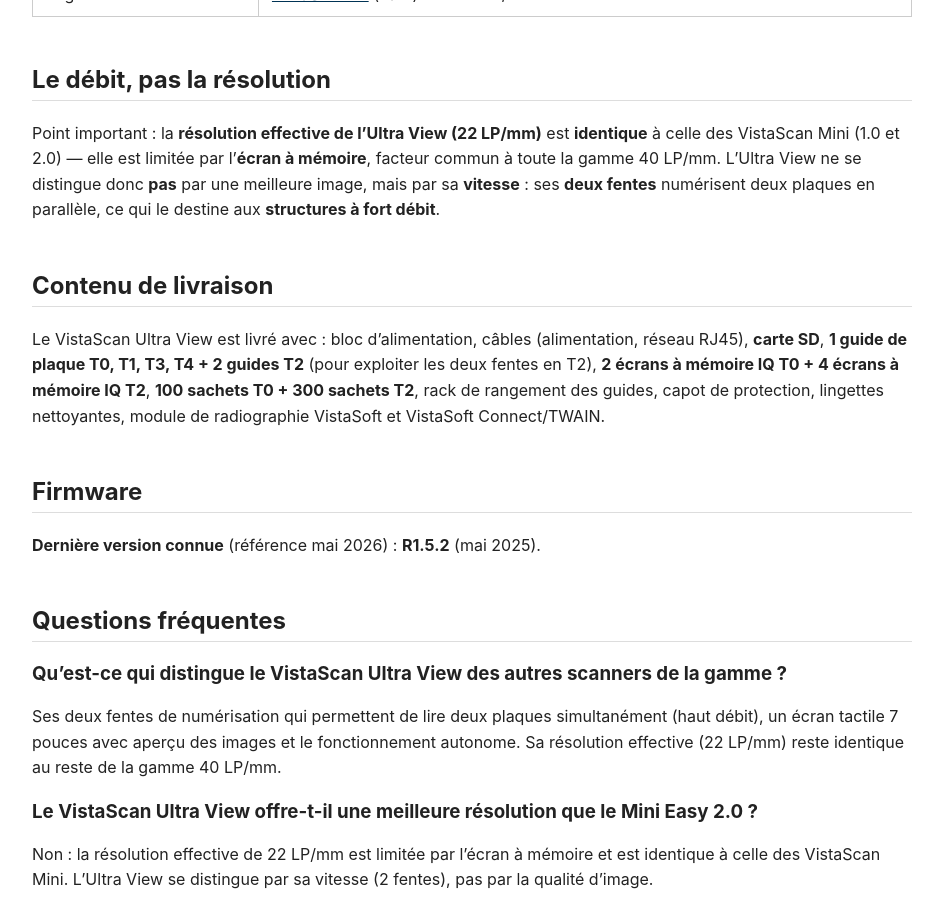
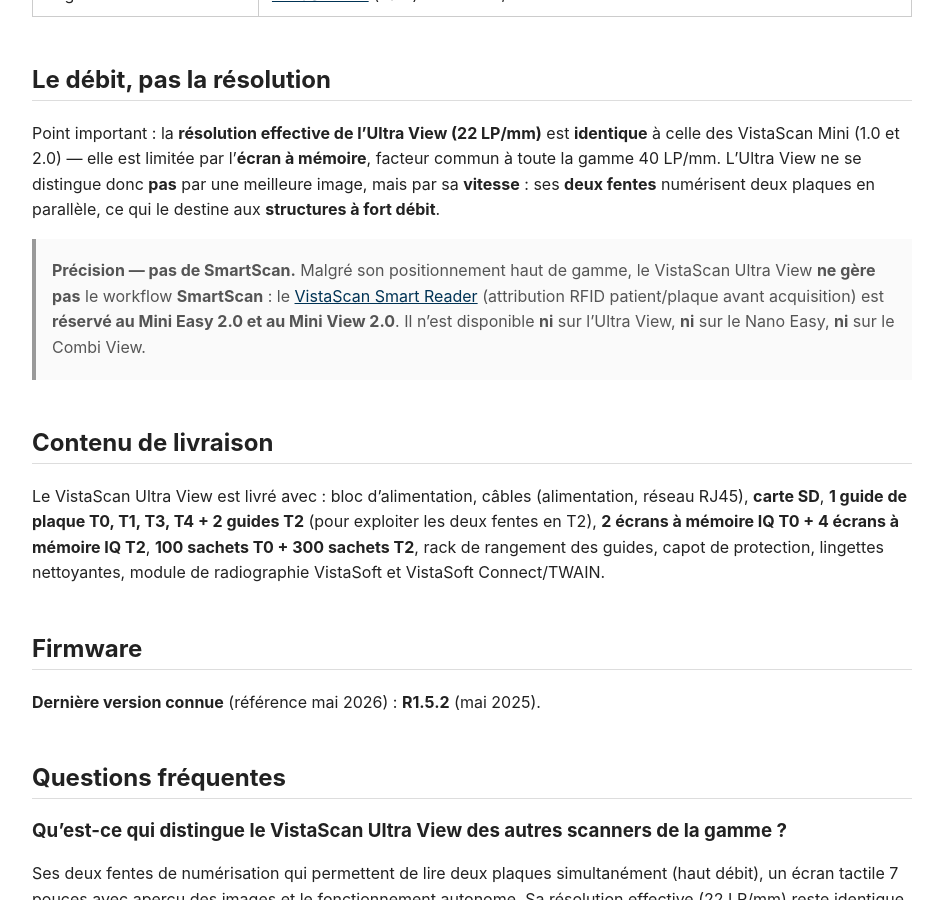
Before and after one commit to Grzybicki/durr-dental-knowledge-base, a Jekyll site: the page built from docs/fr/imagerie/vistascan-ultra-view/overview.md, in a window 1280 px wide and 900 px high, scrolled down 1218 px. Shown: the whole window, without its empty margins (168-1111 px from the left). Built offline with Jekyll 4.4.1, drawn with Linux system fonts in a browser that asks for light colours.

Commit message:
docs(ultra-view): préciser que l'Ultra View ne gère pas le SmartScan (Smart Reader)
Discriminant : SmartScan / Smart Reader réservé au Mini Easy 2.0 et Mini View 2.0 ; pas sur
Ultra View, Nano Easy ni Combi View. validate 0/0.

Co-Authored-By: Claude Opus 4.8 (1M context) <noreply@anthropic.com>
Claude-Session: https://claude.ai/code/session_019cKS3uEykA2Nkb6zYWFWCh

```diff
--- a/docs/fr/imagerie/vistascan-ultra-view/overview.md
+++ b/docs/fr/imagerie/vistascan-ultra-view/overview.md
@@ -90,6 +90,13 @@ l'**écran à mémoire**, facteur commun à toute la gamme 40 LP/mm. L'Ultra Vie
 ne se distingue donc **pas** par une meilleure image, mais par sa **vitesse** :
 ses **deux fentes** numérisent deux plaques en parallèle, ce qui le destine aux
 **structures à fort débit**.
+
+> **Précision — pas de SmartScan.** Malgré son positionnement haut de gamme, le
+> VistaScan Ultra View **ne gère pas** le workflow **SmartScan** : le
+> [VistaScan Smart Reader](/durr-dental-knowledge-base/docs/fr/imagerie/smart-reader/overview/)
+> (attribution RFID patient/plaque avant acquisition) est **réservé au Mini Easy 2.0
+> et au Mini View 2.0**. Il n'est disponible **ni** sur l'Ultra View, **ni** sur le
+> Nano Easy, **ni** sur le Combi View.
 
 ## Contenu de livraison
 
```
